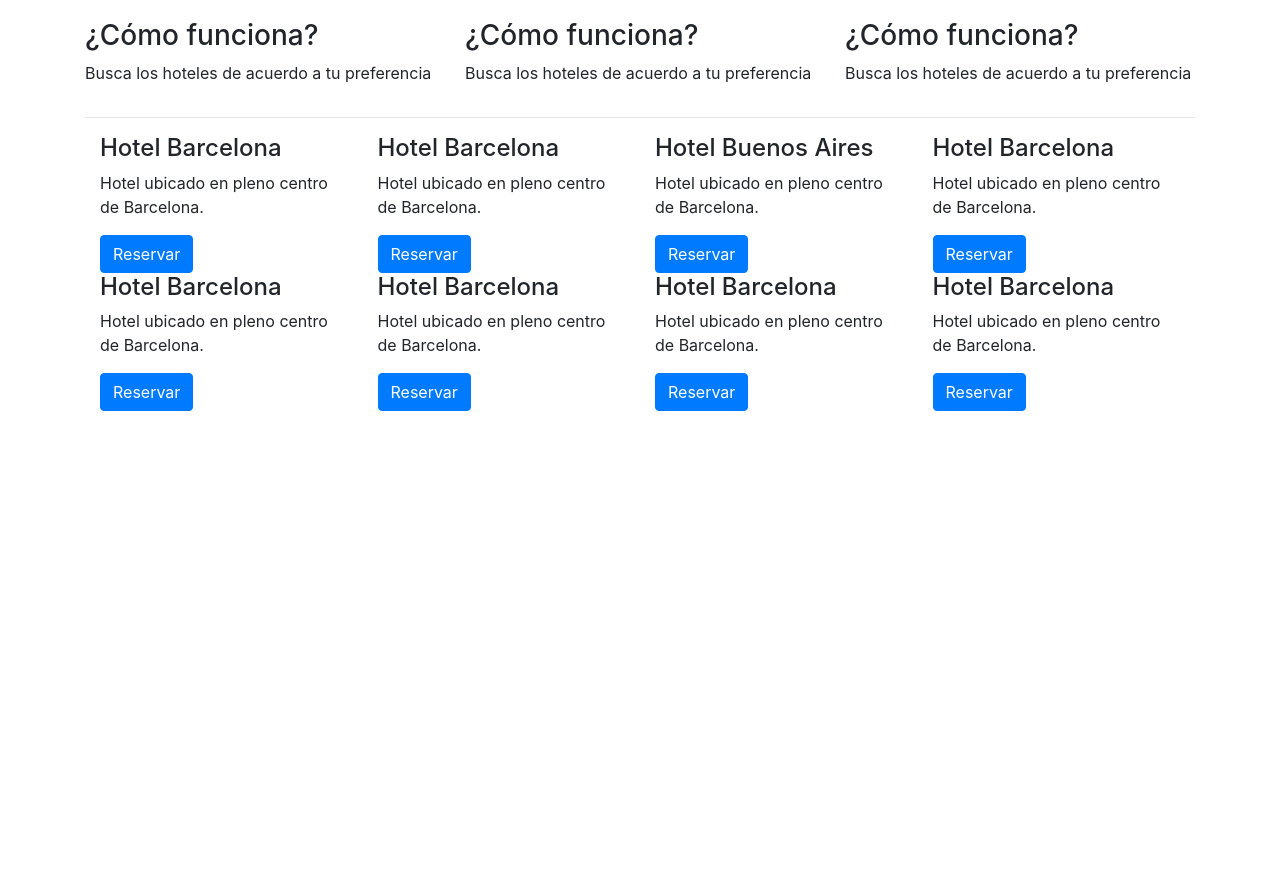
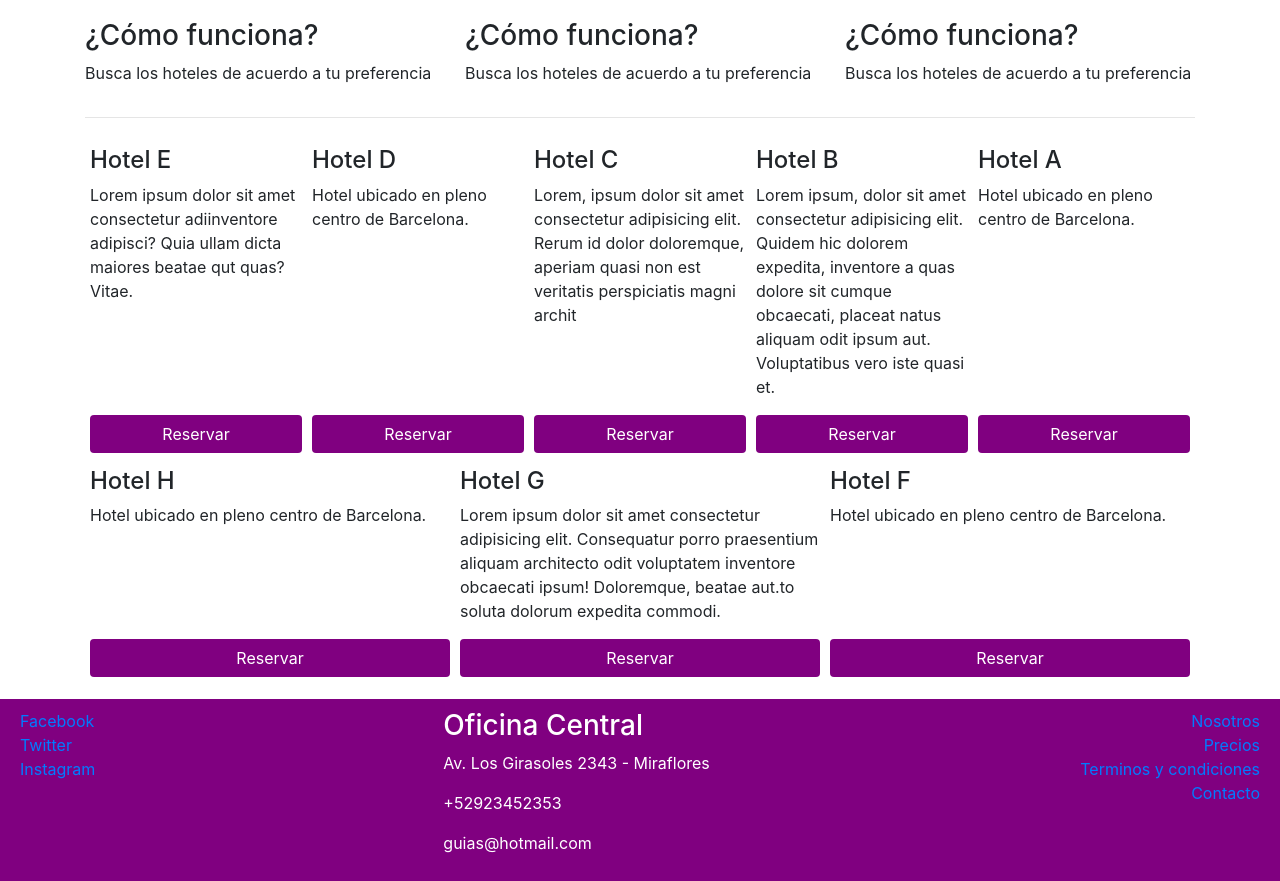
Before and after one commit to alissondiane/Bootstrap4-Repo, a website: page Guia-Hoteles/index.html in a window 1280 px wide. Shown: the part 278-1159 px from the top of the page. Before the commit the page ends 800 px from the top, so only its background shows below. Drawn offline with nearby package versions, Linux system fonts and the light colour scheme.

Commit message:
Add Styles with flex

```diff
--- /dev/null
+++ b/Guia-Hoteles/css/main.css
@@ -0,0 +1,26 @@
+.jumbotron {
+    background-color: purple;
+    color:white;
+    font-weight: bold;
+}
+.btn{
+    background-color:purple;
+    color:white;
+}
+.btn:hover{
+    background-color:yellow;
+    color:black;
+}
+
+.footer{
+    background-color:purple;
+    color:white;
+    padding:10px 20px;
+    margin-top:20px;
+}
+
+.card-hotel{
+    flex: 1 200px;
+    padding: 2px 5px;
+    margin-top:10px;
+}
--- a/Guia-Hoteles/index.html
+++ b/Guia-Hoteles/index.html
@@ -1,5 +1,6 @@
 <!doctype html>
 <html lang="en">
+
 <head>
     <!-- Required meta tags -->
     <meta charset="utf-8">
@@ -8,9 +9,11 @@
     <!-- Bootstrap CSS -->
     <!--<link rel="stylesheet" href="https://cdn.jsdelivr.net/npm/bootstrap@4.5.3/dist/css/bootstrap.min.css" integrity="sha384-TX8t27EcRE3e/ihU7zmQxVncDAy5uIKz4rEkgIXeMed4M0jlfIDPvg6uqKI2xXr2" crossorigin="anonymous">-->
     <link rel="stylesheet" href="node_modules/bootstrap/dist/css/bootstrap.min.css">
+    <link rel="stylesheet" href="css/main.css">
 
     <title>Guia - Hoteles</title>
 </head>
+
 <body>
     <div class="jumbotron jumbotron-fluid">
         <div class="container">
@@ -42,48 +45,96 @@
         </div>
         <hr>
         <div class="d-flex flex-wrap flex-row-reverse">
-            <div class="col-sm-3">
-                <h4>Hotel Barcelona</h4>
+            <div class="card-hotel d-flex flex-column justify-content-between">
+                <div>
+                    <h4>Hotel A</h4>
                     <p>Hotel ubicado en pleno centro de Barcelona.</p>
-                <button class="btn btn-primary">Reservar</button>
                 </div>
-            <div class="col-sm-3">
-                <h4>Hotel Buenos Aires</h4>
+                <button class="btn">Reservar</button>
+            </div>
+            <div class="card-hotel d-flex flex-column justify-content-between">
+                <div>
+                    <h4>Hotel B</h4>
+                    <p>Lorem ipsum, dolor sit amet consectetur adipisicing elit. Quidem hic dolorem expedita, inventore
+                        a quas dolore sit cumque obcaecati, placeat natus aliquam odit ipsum aut. Voluptatibus vero iste
+                        quasi et.</p>
+                </div>
+
+                <button class="btn">Reservar</button>
+            </div>
+            <div class="card-hotel d-flex flex-column justify-content-between">
+                <div>
+                    <h4>Hotel C</h4>
+                    <p>Lorem, ipsum dolor sit amet consectetur adipisicing elit. Rerum id dolor doloremque, aperiam
+                        quasi
+                        non est veritatis perspiciatis magni archit</p>
+                </div>
+                <button class="btn">Reservar</button>
+            </div>
+            <div class="card-hotel d-flex flex-column justify-content-between">
+                <div>
+                    <h4>Hotel D</h4>
                     <p>Hotel ubicado en pleno centro de Barcelona.</p>
-                <button class="btn btn-primary">Reservar</button>
                 </div>
-            <div class="col-sm-3">
-                <h4>Hotel Barcelona</h4>
+                <button class="btn btn-block">Reservar</button>
+            </div>
+            <div class="card-hotel d-flex flex-column justify-content-between">
+                <div>
+                    <h4>Hotel E</h4>
+                    <p>Lorem ipsum dolor sit amet consectetur adiinventore adipisci? Quia ullam dicta maiores beatae qut
+                        quas? Vitae.</p>
+                </div>
+                <button class="btn">Reservar</button>
+            </div>
+            <div class="card-hotel d-flex flex-column justify-content-between">
+                <div>
+                    <h4>Hotel F</h4>
                     <p>Hotel ubicado en pleno centro de Barcelona.</p>
-                <button class="btn btn-primary">Reservar</button>
                 </div>
-            <div class="col-sm-3">
-                <h4>Hotel Barcelona</h4>
+                <button class="btn">Reservar</button>
+            </div>
+            <div class="card-hotel d-flex flex-column justify-content-between">
+                <div>
+                    <h4>Hotel G</h4>
+                    <p>Lorem ipsum dolor sit amet consectetur adipisicing elit. Consequatur porro praesentium aliquam
+                        architecto odit voluptatem inventore obcaecati ipsum! Doloremque, beatae aut.to soluta dolorum
+                        expedita commodi.</p>
+                </div>
+                <button class="btn">Reservar</button>
+            </div>
+            <div class="card-hotel d-flex flex-column justify-content-between">
+                <div>
+                    <h4>Hotel H</h4>
                     <p>Hotel ubicado en pleno centro de Barcelona.</p>
-                <button class="btn btn-primary">Reservar</button>
                 </div>
-            <div class="col-sm-3">
-                <h4>Hotel Barcelona</h4>
-                <p>Hotel ubicado en pleno centro de Barcelona.</p>
-                <button class="btn btn-primary">Reservar</button>
-            </div>
-            <div class="col-sm-3">
-                <h4>Hotel Barcelona</h4>
-                <p>Hotel ubicado en pleno centro de Barcelona.</p>
-                <button class="btn btn-primary">Reservar</button>
-            </div>
-            <div class="col-sm-3">
-                <h4>Hotel Barcelona</h4>
-                <p>Hotel ubicado en pleno centro de Barcelona.</p>
-                <button class="btn btn-primary">Reservar</button>
-            </div>
-            <div class="col-sm-3">
-                <h4>Hotel Barcelona</h4>
-                <p>Hotel ubicado en pleno centro de Barcelona.</p>
-                <button class="btn btn-primary">Reservar</button>
+                <button class="btn">Reservar</button>
             </div>
         </div>
     </div>
+
+    <footer class="footer">
+        <div class="row">
+            <div class="col-sm-4 d-flex flex-column">
+                <a href="">Facebook</a>
+                <a href="">Twitter</a>
+                <a href="">Instagram</a>
+            </div>
+            <div class="col-sm-4">
+                <address>
+                    <h3>Oficina Central</h3>
+                    <p>Av. Los Girasoles 2343 - Miraflores</p>
+                    <p>+52923452353</p>
+                    <p>guias@hotmail.com</p>
+                </address>
+            </div>
+            <div class="col-sm-4 d-flex flex-column align-items-end">
+                <a href="">Nosotros</a>
+                <a href="">Precios</a>
+                <a href="">Terminos y condiciones</a>
+                <a href="">Contacto</a>
+            </div>
+        </div>
+    </footer>
 
     <!-- Option 2: jQuery, Popper.js, and Bootstrap JS
     <script src="https://code.jquery.com/jquery-3.5.1.slim.min.js" integrity="sha384-DfXdz2htPH0lsSSs5nCTpuj/zy4C+OGpamoFVy38MVBnE+IbbVYUew+OrCXaRkfj" crossorigin="anonymous"></script>
@@ -95,4 +146,5 @@
     <script src="node_modules/popper.js/dist/popper.min.js"></script>
     <script src="node_modules/bootstrap/dist/js/bootstrap.min.js"></script>
 </body>
+
 </html>
```
Lines whose indentation alone changed are shown as unchanged.
